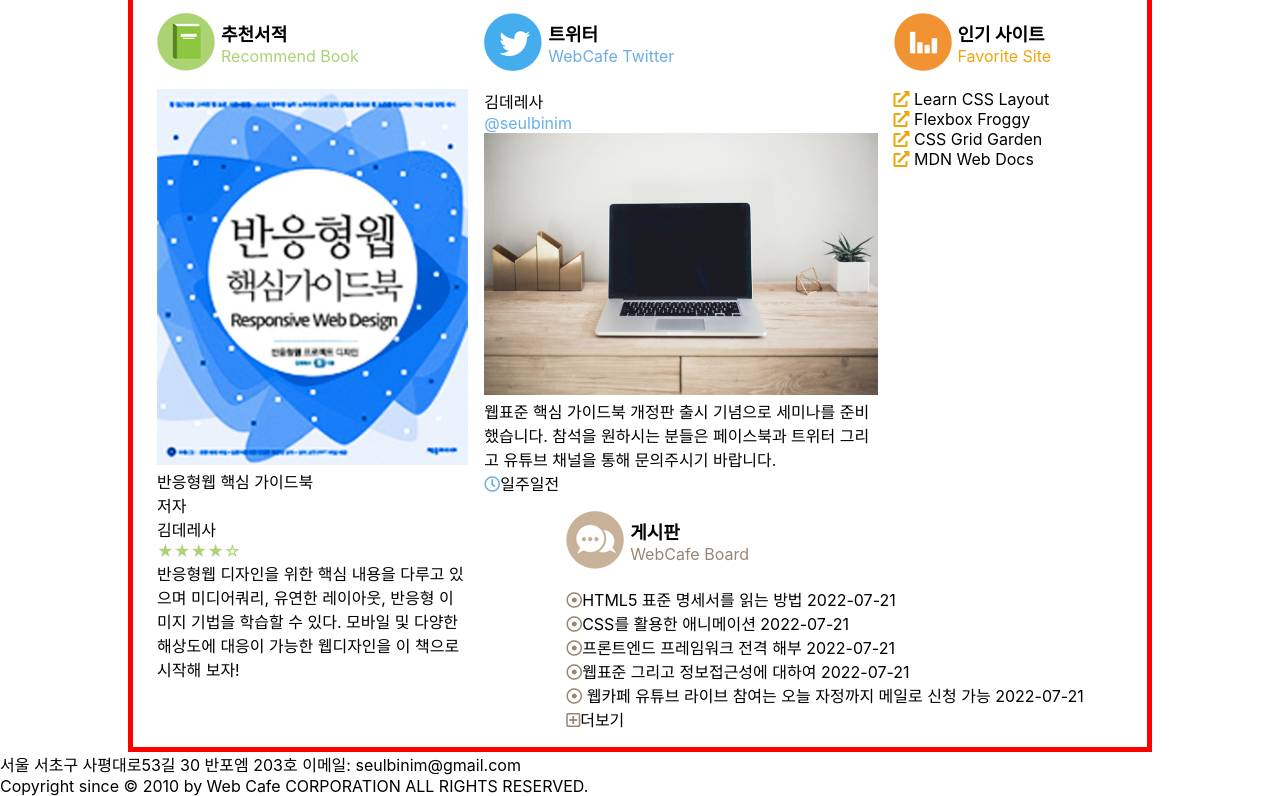
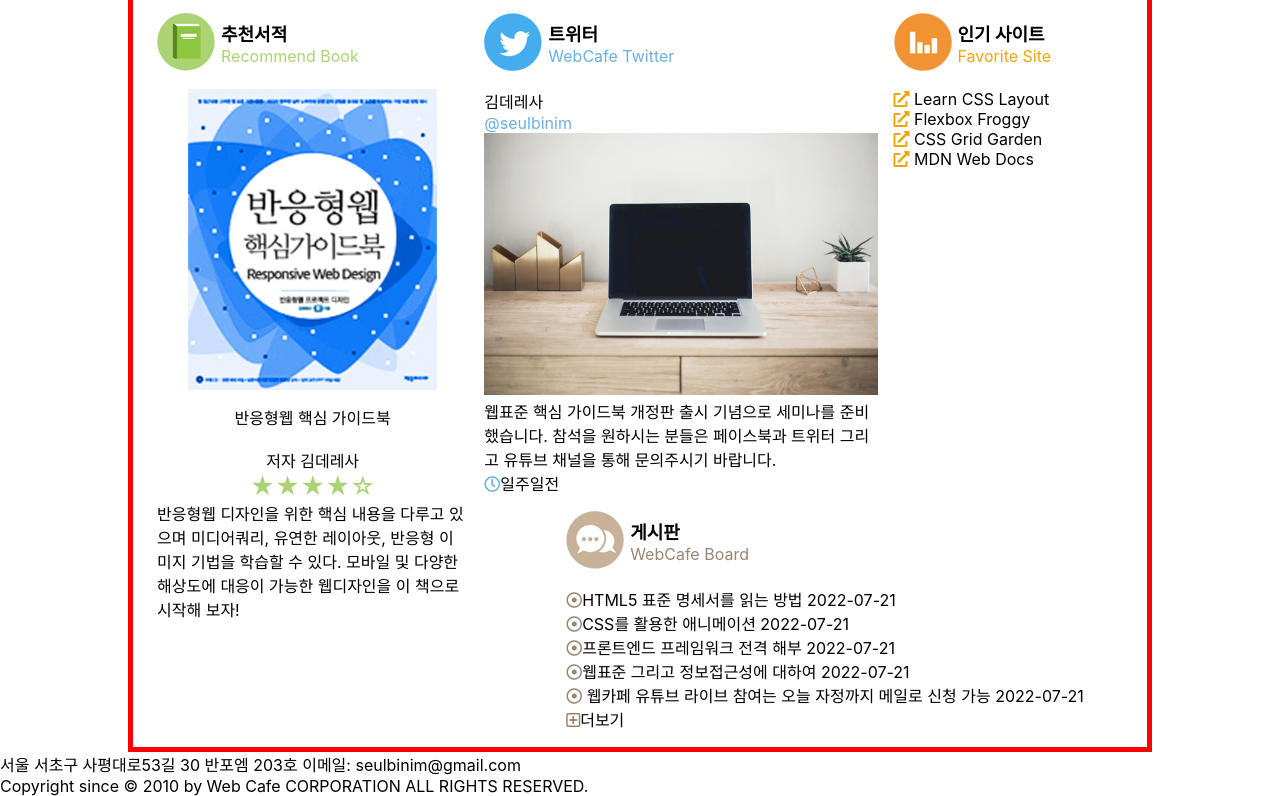
Before and after one commit to YmChoi-Repo/RWD, a website: page index.html in a window 1280 px wide. Shown: the part 955-1751 px from the top of the page. Drawn offline with Linux system fonts and the light colour scheme; a web font is replaced by a local one.

Commit message:
book__info 레이아웃 완성

```diff
--- a/styles/style.css
+++ b/styles/style.css
@@ -152,8 +152,35 @@ input[type="search"] {
 
 /* 공통 추천 서적 */
 .book {
-  /* background: lightgreen; */
   grid-area: book;
+}
+
+.book__cover{
+  width: 80%;
+  margin-left: auto;
+  margin-right: auto;
+  text-align: center;
+  /* display: flex;
+  flex-flow: column nowrap;
+  align-items: center; */
+}
+
+.book__coverCaption{
+  margin-top: var(--spacing-sm);
+  line-height: 1.6;
+}
+
+.book__info{
+  text-align: center;
+  margin-top: var(--spacing-base);
+}
+.book__info *{
+  display: inline;
+}
+
+.ratingStar{
+  display: block;
+  font-size: var(--text-xl);
 }
 
 /* 공통 새소식 */
```
